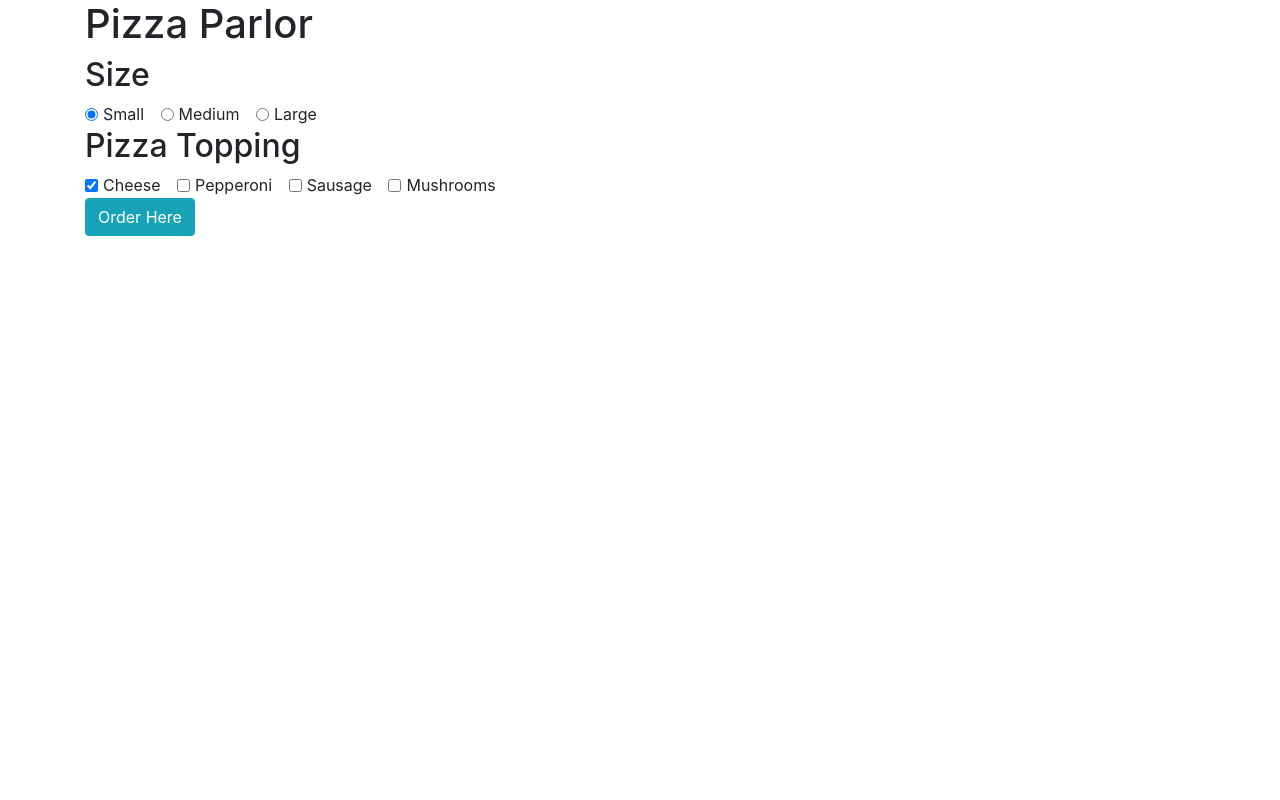
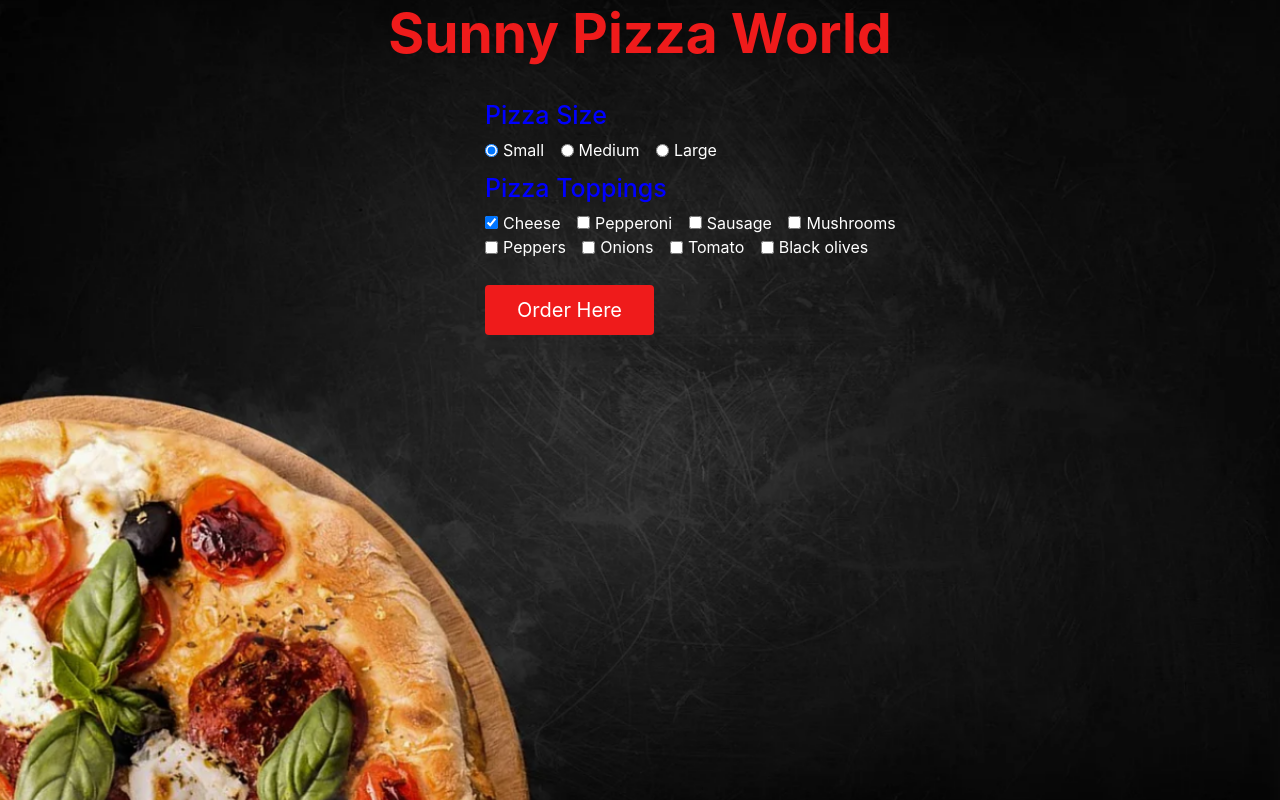
Before and after one commit to SueRtx/pizza-palor, a plain HTML site: page index.html in a window 1280 px wide. Drawn offline with nearby package versions, Linux system fonts and the light colour scheme.

Commit message:
Add image of pizza background and style font colors & location.

```diff
--- a/css/styles.css
+++ b/css/styles.css
@@ -0,0 +1,56 @@
+body, html {
+  height: 100%;
+}
+.bg {
+  background-image:url("../img/pizza.png");
+  height: 100%;
+  background-position: center;
+  background-repeat: no-repeat;
+  background-size: cover;
+}
+#pizza {
+  position: absolute;
+  margin-left: 30%;
+  max-width: 500px;
+  padding: 16px;
+}
+#pizza {
+  color: white;
+}
+h1 {
+  color:rgb(239, 27, 27);
+  text-align: center;
+  font-size: 55px;
+  font-weight: bold;
+}
+h2 {
+  color:blue;
+  text-align: left;
+  margin-top:10px;
+  font-size: 25px;
+}
+#output {
+  color: rgba(167, 237, 126, 0.702);
+  font-weight: bold;
+  font-size: 25px;
+  margin: 25%;
+  width: 65%;
+  padding: 56px;
+
+}
+#button {
+  background-color: rgb(239, 27, 27);
+}
+.btn {
+  margin-top:25px;
+  background-color: #04AA6D;
+  color: white;
+  padding: 10px;
+  border: none;
+  cursor: pointer;
+  width: 40%;
+  font-size: 20px;
+}
+.pizzaTopping {
+  color: white;
+}
--- a/index.html
+++ b/index.html
@@ -8,12 +8,14 @@
   <title>Pizza Parlor</title>
 </head>
 <body>
+  <div class="bg">
   <div class="container">
-  <h1>Pizza Parlor</h1>
+
+  <h1>Sunny Pizza World</h1>
 
   <form id="pizza">
   <div class= "pizzaSize">
-    <h2>Size</h2>
+    <h2>Pizza Size</h2>
     <div class="form-check form-check-inline">
       <input class="form-check-input" value="small" type="radio"  name="size" id="small" checked>
       <label class="form-check-label" for="small">Small</label>
@@ -31,7 +33,7 @@
   </div>
 
   <div class="pizzaTopping">
-    <h2>Pizza Topping</h2>
+    <h2>Pizza Toppings</h2>
     <div class="form-check form-check-inline">
       <input class="form-check-input" type="checkbox" name="topping" id="cheese" value="cheese" checked>
       <label class="form-check-label" for="cheese">Cheese</label>
@@ -51,6 +53,28 @@
       <input class="form-check-input" type="checkbox" name="topping" id="mushrooms" value="mushrooms">
       <label class="form-check-label" for="mushrooms">Mushrooms</label>
     </div>
+    <br>
+
+    <div class="form-check form-check-inline">
+      <input class="form-check-input" type="checkbox" name="topping" id="peppers" value="peppers">
+      <label class="form-check-label" for="peppers">Peppers</label>
+    </div>
+
+    <div class="form-check form-check-inline">
+      <input class="form-check-input" type="checkbox" name="topping" id="onions" value="onions">
+      <label class="form-check-label" for="onions">Onions</label>
+    </div>
+
+    <div class="form-check form-check-inline">
+      <input class="form-check-input" type="checkbox" name="topping" id="tomato" value="tomato">
+      <label class="form-check-label" for="tomato">Tomato</label>
+    </div>
+
+    <div class="form-check form-check-inline">
+      <input class="form-check-input" type="checkbox" name="topping" id="olives" value="olives">
+      <label class="form-check-label" for="olives">Black olives</label>
+    </div>
+
   </div>
 
   <button type="submit" id="button" class="btn btn-info">Order Here</button>
@@ -58,5 +82,6 @@
 
   <p id="output"></p>
   </div>
+</div>
 </body>
 </html>
--- a/js/scripts.js
+++ b/js/scripts.js
@@ -17,7 +17,7 @@ Pizza.prototype.pizzaPrice = function() {
 
 function displayPizzaOrder(pizzaToDisplay) {
   let pizzaorder = $("p#output");
-  let htmlForPizzaOrder = "Your order: " + pizzaToDisplay.size + "pizza with " + pizzaToDisplay.topping + " topping" + " " + "Total: $" + pizzaToDisplay.pizzaPrice();
+  let htmlForPizzaOrder = "Your order:" + " " + pizzaToDisplay.size + " " + "pizza with " + pizzaToDisplay.topping + " topping." + " " + "Total: $" + pizzaToDisplay.pizzaPrice();
   pizzaorder.html(htmlForPizzaOrder);
 }
 
@@ -31,5 +31,6 @@ $(document).ready(function () {
     let newPizza = new Pizza(newSize,newTopping);
     let finalPizzaTotal = newPizza.pizzaPrice();
     displayPizzaOrder(newPizza);
+    ("#output").show();
   });
 });
```
Also changed, not shown: img/pizza.png (added).
